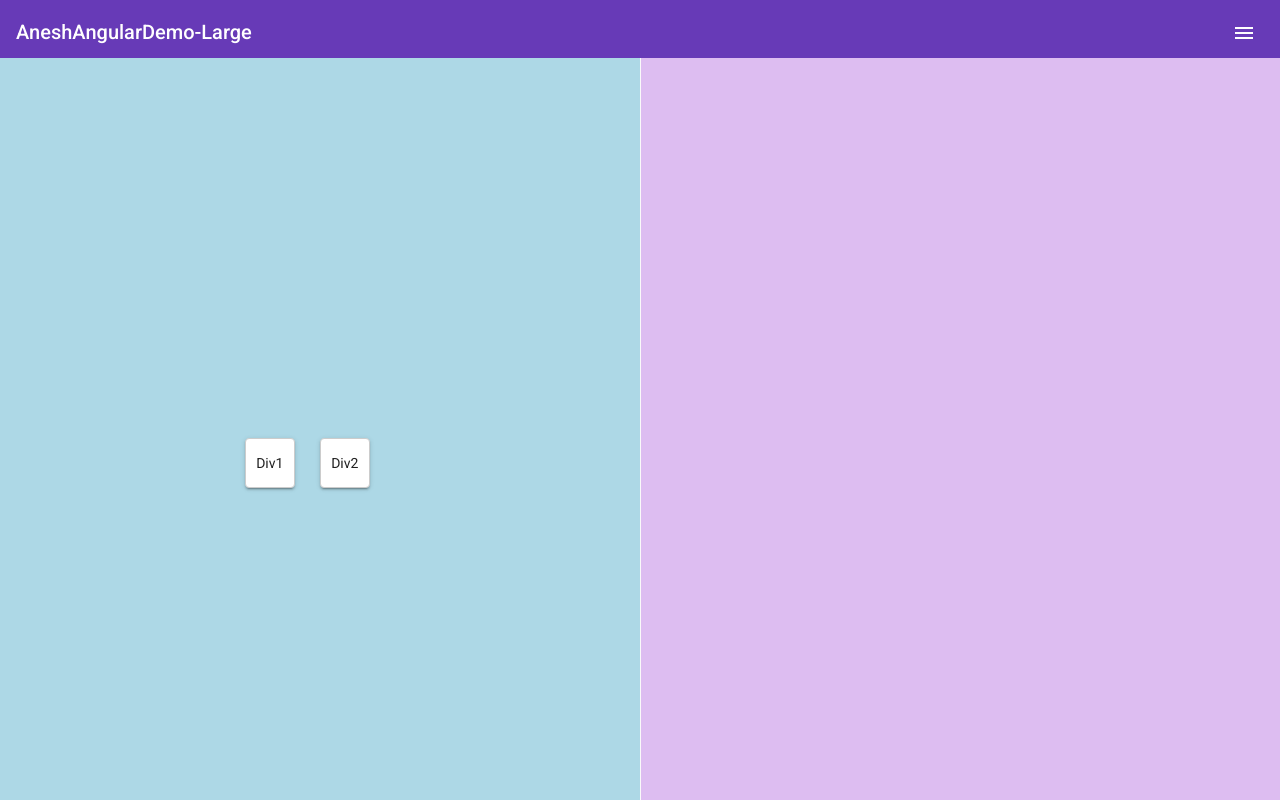
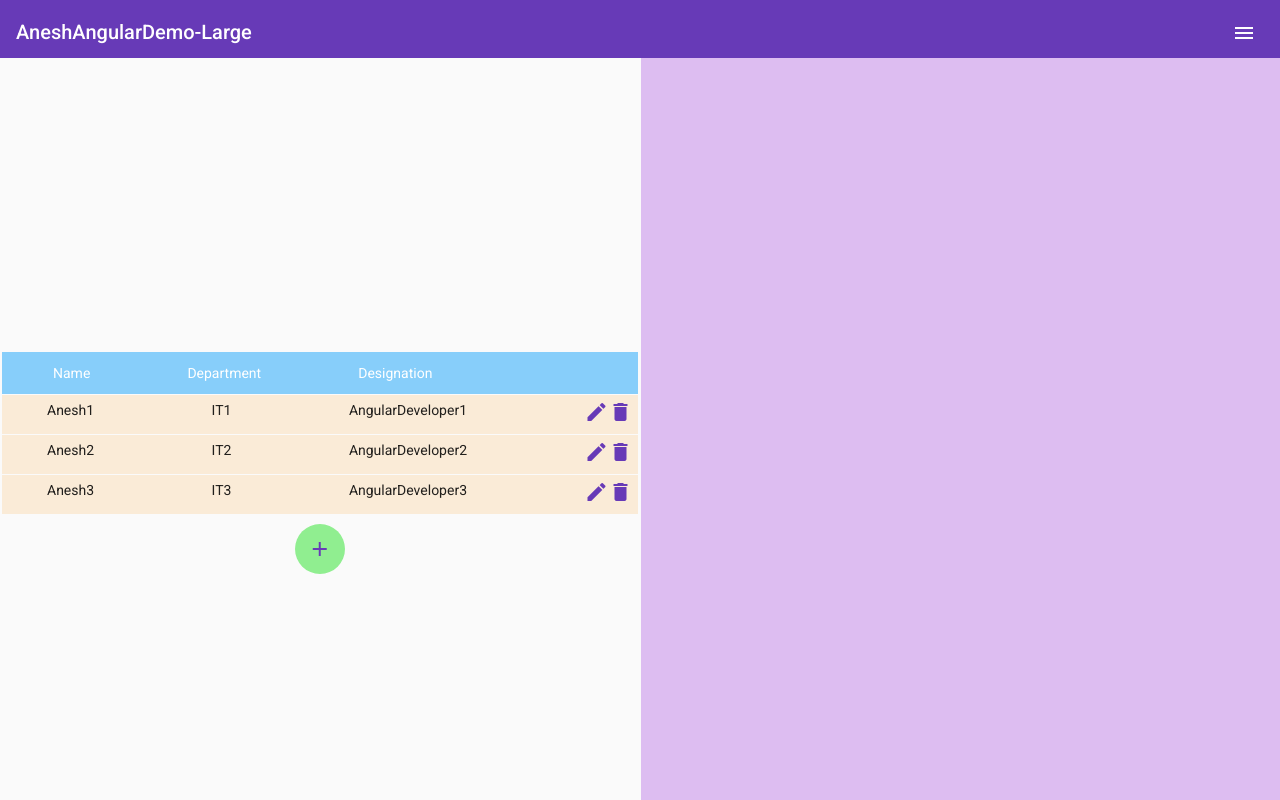
Before and after one commit to anesh00851/anesh00851.github.io, an Angular app: page /managementheirarchy in a window 1280 px wide. Built offline with nearby package versions, Linux system fonts and the light colour scheme.

Commit message:
Init App6

```diff
--- a/src/app/demo-management-heirarchy/demo-management-heirarchy.component.html
+++ b/src/app/demo-management-heirarchy/demo-management-heirarchy.component.html
@@ -1,10 +1,69 @@
 <mat-grid-list [cols]="currentScreenSize == 'XSmall' ? 1 : 2" rowHeight="10vh">
-    <mat-grid-tile [rowspan]="currentScreenSize == 'Small' || currentScreenSize == 'Medium' || currentScreenSize == 'Large' || currentScreenSize == 'XLarge' ? 10 : 5" class="example-boundary1">
-        <div #div1 class="example-box" cdkDragBoundary=".example-boundary1" cdkDrag>
-            Div1
-        </div>
-        <div class="example-box" cdkDragBoundary=".example-boundary1" cdkDrag>
-            Div2
+    <mat-grid-tile class="formfieldbox" [rowspan]="currentScreenSize == 'Small' || currentScreenSize == 'Medium' || currentScreenSize == 'Large' || currentScreenSize == 'XLarge' ? 10 : 5">
+        <div class="container">
+          <div>
+            <ul class="titleul">
+              <li>Name</li>
+              <li>Department</li>
+              <li>Designation</li>
+              <li></li>
+              <li></li>
+            </ul>
+          </div>
+          <div>
+            <ul class="employeelistul">
+              <li>Anesh1</li>
+              <li>IT1</li>
+              <li>AngularDeveloper1</li>
+              <li><mat-icon (click)="openmodal()" matTooltip="Edit" matTooltipPosition="above">edit</mat-icon><mat-icon (click)="openmodal()" matTooltip="Delete" matTooltipPosition="above">delete</mat-icon></li>
+            </ul>
+          </div>
+          <div>
+            <ul class="employeelistul">
+              <li>Anesh2</li>
+              <li>IT2</li>
+              <li>AngularDeveloper2</li>
+              <li><mat-icon (click)="openmodal()" matTooltip="Edit" matTooltipPosition="above">edit</mat-icon><mat-icon (click)="openmodal()" matTooltip="Delete" matTooltipPosition="above">delete</mat-icon></li>
+            </ul>
+          </div>
+          <div>
+            <ul class="employeelistul">
+              <li>Anesh3</li>
+              <li>IT3</li>
+              <li>AngularDeveloper3</li>
+              <li><mat-icon  (click)="openmodal()" matTooltip="Edit" matTooltipPosition="above">edit</mat-icon><mat-icon  (click)="openmodal()" matTooltip="Delete" matTooltipPosition="above">delete</mat-icon></li>
+            </ul>
+          </div>
+          <div (click)="hidemodal()" #myModal class="modal-container">
+            <div (click)="stoppropagation($event)" class="modal-content">
+              <span (click)="Closemodal()" class="close">&times;</span>
+              <div class="matformfieldcontainer">
+                <mat-form-field>
+                  <mat-label>Input</mat-label>
+                  <input matInput>
+                </mat-form-field>
+                <mat-form-field>
+                  <mat-label>Select</mat-label>
+                  <mat-select>
+                    <mat-option value="one">First option</mat-option>
+                    <mat-option value="two">Second option</mat-option>
+                  </mat-select>
+                </mat-form-field>
+                <mat-form-field>
+                  <mat-label>Select</mat-label>
+                  <mat-select>
+                    <mat-option value="one">First option</mat-option>
+                    <mat-option value="two">Second option</mat-option>
+                  </mat-select>
+                </mat-form-field>
+              </div>
+            </div>
+          </div>
+          <div class="addemployecontainer">
+            <div (click)="openmodal()" class="addemployeebutton" matTooltip="Add" matTooltipPosition="right">
+              <mat-icon>add</mat-icon>
+            </div>
+          </div>
         </div>
     </mat-grid-tile>
     <mat-grid-tile class="visualisebox" [rowspan]="currentScreenSize == 'Small' || currentScreenSize == 'Medium' || currentScreenSize == 'Large' || currentScreenSize == 'XLarge' ? 10 : 5">
--- a/src/app/demo-management-heirarchy/demo-management-heirarchy.component.scss
+++ b/src/app/demo-management-heirarchy/demo-management-heirarchy.component.scss
@@ -1,36 +1,96 @@
-.example-box {
+.visualisebox {
+    background-color: #DDBDF1;
+}
+
+.container {
+    width: 100%;
+}
+
+.titleul {
+    background-color: lightskyblue;
+    display: flex;
+    justify-content: space-between;
+    margin: 1px 2px;
+}
+
+.titleul li {
+    list-style-type: none;
+    padding: 11px;
+    color: white;
+}
+
+.employeelistul {
+    display: flex;
+    justify-content: space-between;
+    background-color: antiquewhite;
+    margin: 1px 2px;
+}
+
+.employeelistul li {
+    padding: 5px;
+    list-style: none;
+}
+
+mat-icon {
+    color: #673ab7;
+    cursor: pointer;
+}
+
+.addemployecontainer {
+    display: flex;
+    align-items: center;
+    justify-content: center;
+    margin-top: 10px;
+}
+
+.addemployeebutton {
+    background-color: lightgreen;
     width: 50px;
     height: 50px;
-    border: solid 1px #ccc;
-    color: rgba(0, 0, 0, 0.87);
-    cursor: move;
-    display: inline-flex;
+    border-radius: 25px;
+    cursor: pointer;
+    display: flex;
+    align-items: center;
     justify-content: center;
-    align-items: center;
-    text-align: center;
-    background: #fff;
-    border-radius: 4px;
-    margin-right: 25px;
-    position: relative;
-    z-index: 1;
-    box-sizing: border-box;
-    padding: 10px;
-    transition: box-shadow 200ms cubic-bezier(0, 0, 0.2, 1);
-    box-shadow: 0 3px 1px -2px rgba(0, 0, 0, 0.2),
-        0 2px 2px 0 rgba(0, 0, 0, 0.14),
-        0 1px 5px 0 rgba(0, 0, 0, 0.12);
 }
 
-.example-box:active {
-    box-shadow: 0 5px 5px -3px #fc894d,
-        0 8px 10px 1px #fc894d,
-        0 3px 14px 2px #fc894d;
+.addemployeebutton:hover {
+    opacity: 0.5;
 }
 
-.example-boundary1 {
-    background-color: lightblue;
+.modal-container {
+    display: none;
+    height: 100%;
+    position: absolute;
+    left: 0;
+    top: 0;
+    width: 100%;
+    background-color: rgba(0, 0, 0, 0.4);
 }
 
-.visualisebox{
-    background-color: #DDBDF1;
+.modal-content {
+    background-color: #fefefe;
+    margin: auto;
+    padding: 20px;
+    border: 1px solid #888;
+    width: 80%;
 }
+
+.close {
+    color: #aaaaaa;
+    float: right;
+    font-size: 28px;
+    font-weight: bold;
+}
+
+.close:hover,
+.close:focus {
+    color: #000;
+    text-decoration: none;
+    cursor: pointer;
+}
+
+.matformfieldcontainer {
+    display: flex;
+    flex-direction: column;
+}
--- a/src/app/demo-management-heirarchy/demo-management-heirarchy.component.ts
+++ b/src/app/demo-management-heirarchy/demo-management-heirarchy.component.ts
@@ -1,5 +1,5 @@
 import { BreakpointObserver, Breakpoints } from '@angular/cdk/layout';
-import { Component, ElementRef, OnInit, ViewChild } from '@angular/core';
+import { Component, ElementRef, HostListener, OnInit, ViewChild } from '@angular/core';
 import { Subject, takeUntil } from 'rxjs';
 
 @Component({
@@ -9,9 +9,10 @@ import { Subject, takeUntil } from 'rxjs';
 })
 export class DemoManagementHeirarchyComponent implements OnInit {
 
+  @ViewChild('myModal', { static: false }) myModal!: ElementRef;
+
   destroyed = new Subject<void>();
   currentScreenSize!: string;
-
   displayNameMap = new Map([
     [Breakpoints.XSmall, 'XSmall'],
     [Breakpoints.Small, 'Small'],
@@ -19,10 +20,6 @@ export class DemoManagementHeirarchyComponent implements OnInit {
     [Breakpoints.Large, 'Large'],
     [Breakpoints.XLarge, 'XLarge'],
   ]);
-
-  rowonecolor: string = 'lightblue';
-  rowtwocolor: string = '#DDBDF1';
-  @ViewChild('div1', { static: false }) div1!: ElementRef;
   x: string = '';
   y: string = '';
   width: string = '';
@@ -56,27 +53,20 @@ export class DemoManagementHeirarchyComponent implements OnInit {
   ngOnInit(): void {
   }
 
+  openmodal(){
+    this.myModal.nativeElement.style.display = "flex";
+  }
 
-  ngAfterViewInit() {
-    this.div1.nativeElement.addEventListener("touchmove", (event: any) => {
-      let rect = event.target.getBoundingClientRect();
-      this.x = rect.x;
-      this.y = rect.y;
-      this.width = rect.width;
-      this.height = rect.height;
-      this.top = rect.top;
-    });
+  Closemodal(){
+    this.myModal.nativeElement.style.display = "none";
+  }
 
-    this.div1.nativeElement.addEventListener("mousedown", (event: any) => {
-      window.onmousemove=(e)=>{
-        this.getRect(event);
-      }
-    });
+  hidemodal(){
+    this.myModal.nativeElement.style.display = "none";
+  }
 
-    this.div1.nativeElement.addEventListener("mouseup", (event: any) => {
-      window.removeEventListener('mousemove',this.getRect);
-    });
-
+  stoppropagation(event:any){
+    event.stopPropagation();
   }
 
   getRect(event:any){
```
Also changed, not shown: src/app/app.module.ts (+7 -1 lines), 3 other files (tests, documents, lock files or other folders).
